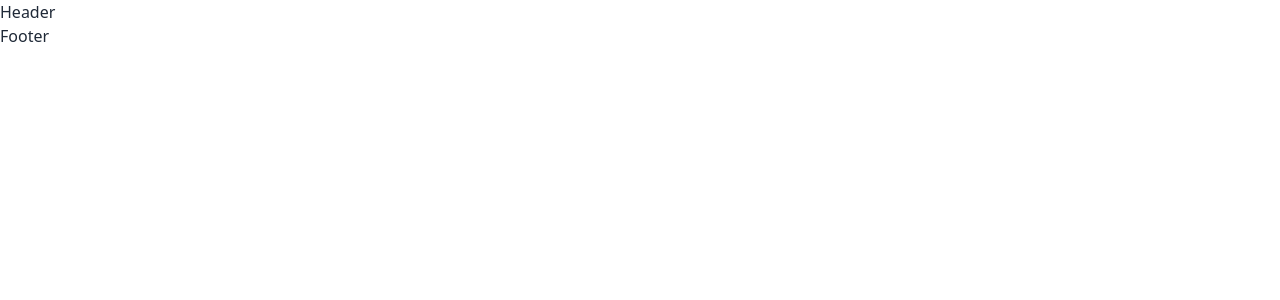
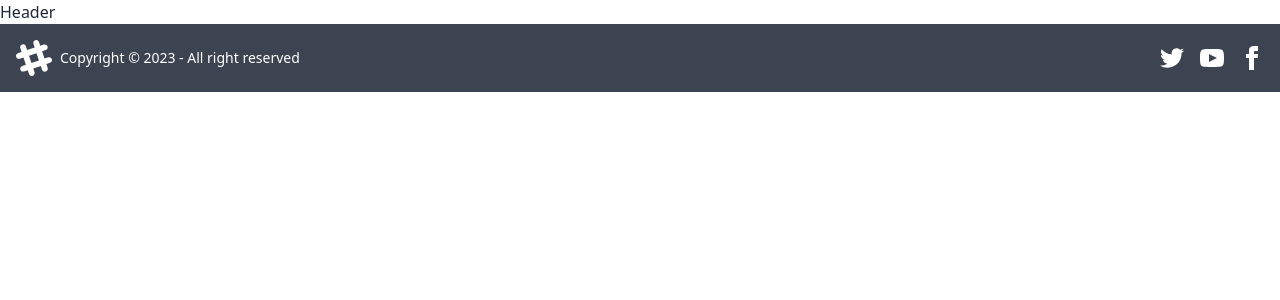
Before and after one commit to Diego-Girao/laudier-oficina, a React (Vite) app: page / in a window 1280 px wide. Shown: the top 300 px of the page. Built offline with nearby package versions, Linux system fonts and the light colour scheme.

Commit message:
Feat create footer component

```diff
--- a/src/components/Footer/Footer.jsx
+++ b/src/components/Footer/Footer.jsx
@@ -1,5 +1,57 @@
 import React from "react"
 
 export default function Footer() {
-	return <div>Footer</div>
+	return (
+		<footer className="footer items-center p-4 bg-neutral text-neutral-content">
+			<div className="items-center grid-flow-col">
+				<svg
+					width="36"
+					height="36"
+					viewBox="0 0 24 24"
+					xmlns="http://www.w3.org/2000/svg"
+					fillRule="evenodd"
+					clipRule="evenodd"
+					className="fill-current"
+				>
+					<path d="M22.672 15.226l-2.432.811.841 2.515c.33 1.019-.209 2.127-1.23 2.456-1.15.325-2.148-.321-2.463-1.226l-.84-2.518-5.013 1.677.84 2.517c.391 1.203-.434 2.542-1.831 2.542-.88 0-1.601-.564-1.86-1.314l-.842-2.516-2.431.809c-1.135.328-2.145-.317-2.463-1.229-.329-1.018.211-2.127 1.231-2.456l2.432-.809-1.621-4.823-2.432.808c-1.355.384-2.558-.59-2.558-1.839 0-.817.509-1.582 1.327-1.846l2.433-.809-.842-2.515c-.33-1.02.211-2.129 1.232-2.458 1.02-.329 2.13.209 2.461 1.229l.842 2.515 5.011-1.677-.839-2.517c-.403-1.238.484-2.553 1.843-2.553.819 0 1.585.509 1.85 1.326l.841 2.517 2.431-.81c1.02-.33 2.131.211 2.461 1.229.332 1.018-.21 2.126-1.23 2.456l-2.433.809 1.622 4.823 2.433-.809c1.242-.401 2.557.484 2.557 1.838 0 .819-.51 1.583-1.328 1.847m-8.992-6.428l-5.01 1.675 1.619 4.828 5.011-1.674-1.62-4.829z"></path>
+				</svg>
+				<p>Copyright © 2023 - All right reserved</p>
+			</div>
+			<div className="grid-flow-col gap-4 md:place-self-center md:justify-self-end">
+				<a>
+					<svg
+						xmlns="http://www.w3.org/2000/svg"
+						width="24"
+						height="24"
+						viewBox="0 0 24 24"
+						className="fill-current"
+					>
+						<path d="M24 4.557c-.883.392-1.832.656-2.828.775 1.017-.609 1.798-1.574 2.165-2.724-.951.564-2.005.974-3.127 1.195-.897-.957-2.178-1.555-3.594-1.555-3.179 0-5.515 2.966-4.797 6.045-4.091-.205-7.719-2.165-10.148-5.144-1.29 2.213-.669 5.108 1.523 6.574-.806-.026-1.566-.247-2.229-.616-.054 2.281 1.581 4.415 3.949 4.89-.693.188-1.452.232-2.224.084.626 1.956 2.444 3.379 4.6 3.419-2.07 1.623-4.678 2.348-7.29 2.04 2.179 1.397 4.768 2.212 7.548 2.212 9.142 0 14.307-7.721 13.995-14.646.962-.695 1.797-1.562 2.457-2.549z"></path>
+					</svg>
+				</a>
+				<a>
+					<svg
+						xmlns="http://www.w3.org/2000/svg"
+						width="24"
+						height="24"
+						viewBox="0 0 24 24"
+						className="fill-current"
+					>
+						<path d="M19.615 3.184c-3.604-.246-11.631-.245-15.23 0-3.897.266-4.356 2.62-4.385 8.816.029 6.185.484 8.549 4.385 8.816 3.6.245 11.626.246 15.23 0 3.897-.266 4.356-2.62 4.385-8.816-.029-6.185-.484-8.549-4.385-8.816zm-10.615 12.816v-8l8 3.993-8 4.007z"></path>
+					</svg>
+				</a>
+				<a>
+					<svg
+						xmlns="http://www.w3.org/2000/svg"
+						width="24"
+						height="24"
+						viewBox="0 0 24 24"
+						className="fill-current"
+					>
+						<path d="M9 8h-3v4h3v12h5v-12h3.642l.358-4h-4v-1.667c0-.955.192-1.333 1.115-1.333h2.885v-5h-3.808c-3.596 0-5.192 1.583-5.192 4.615v3.385z"></path>
+					</svg>
+				</a>
+			</div>
+		</footer>
+	)
 }
```
